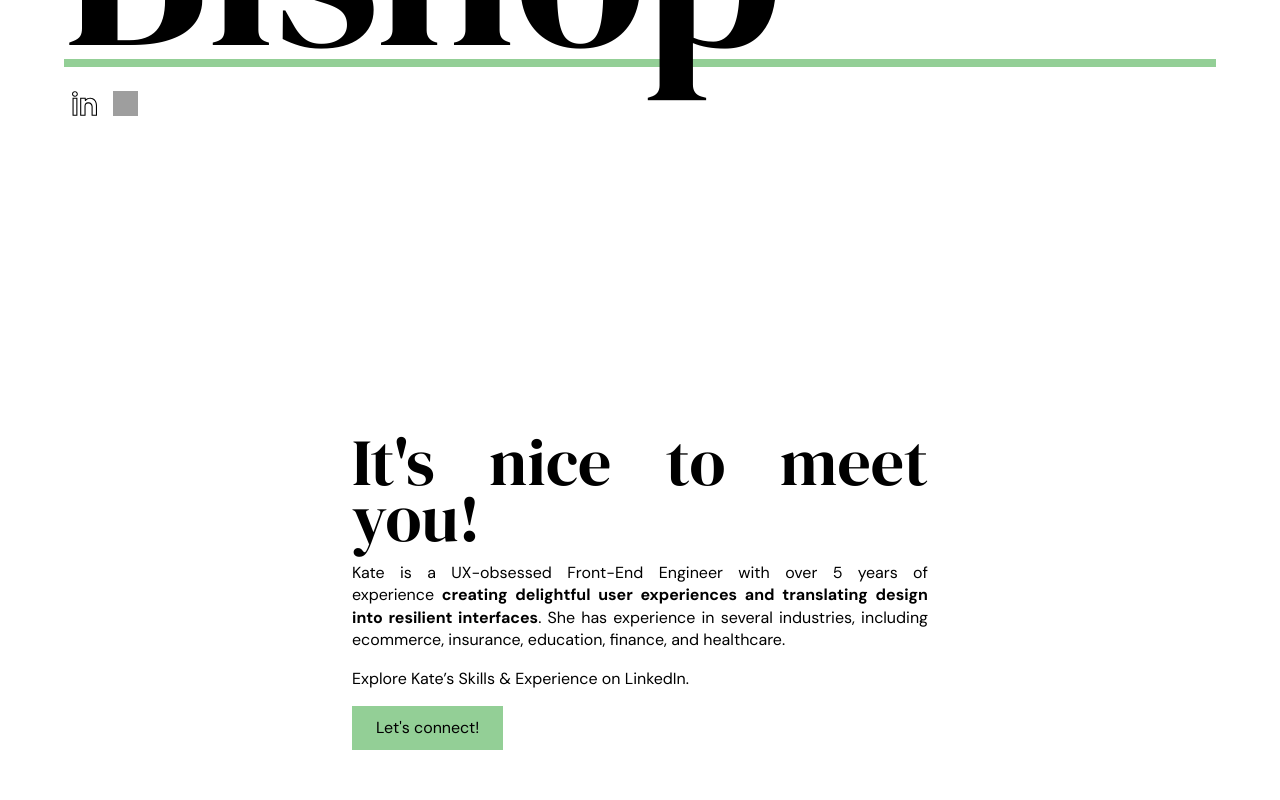
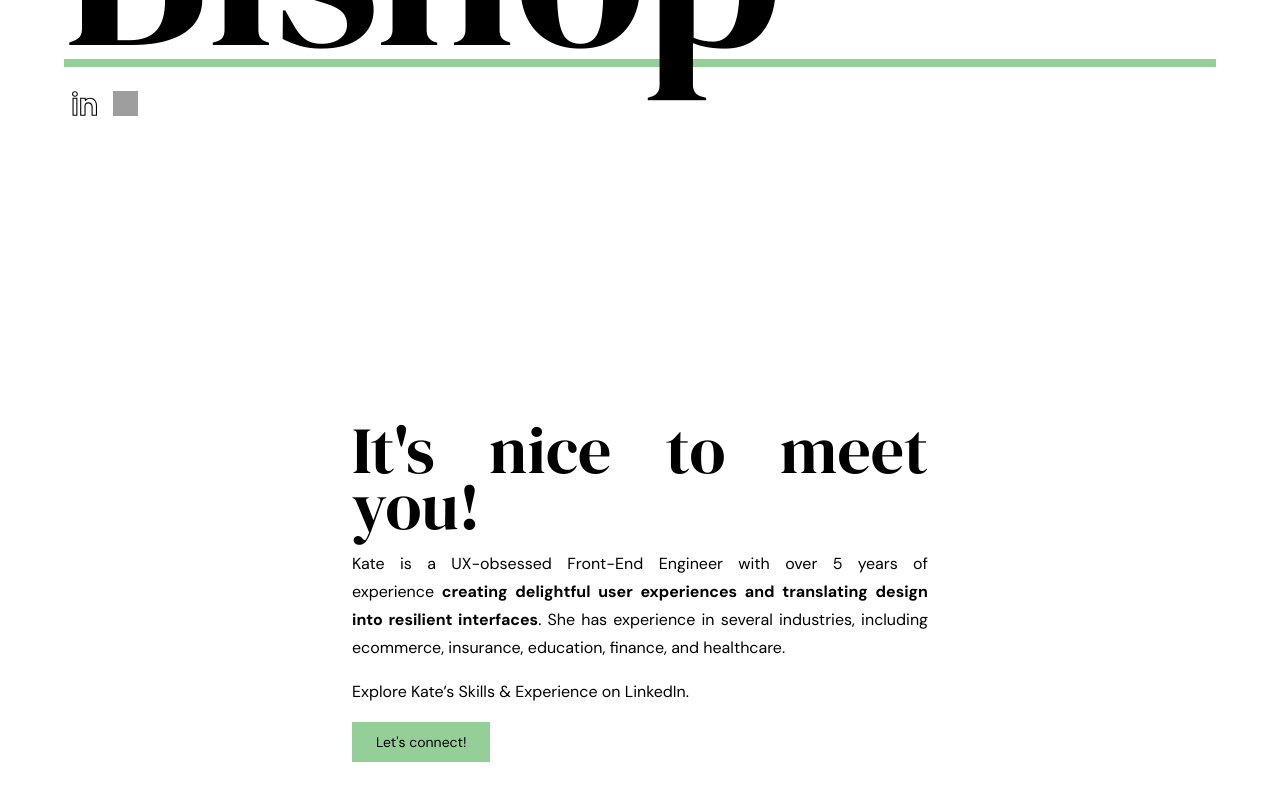
Before and after one commit to kate-bishop/thekatebishop, a Next.js app: page / in a window 1280 px wide. Shown: the part 664-1464 px from the top of the page. Built offline with nearby package versions, Linux system fonts and the light colour scheme; grey boxes are pictures that could not be loaded.

Commit message:
theming updates, experience page

```diff
--- a/components/about.tsx
+++ b/components/about.tsx
@@ -1,7 +1,7 @@
 import styles from './about.module.scss';
 import Typography from '@mui/material/Typography';
 import Button from '@mui/material/Button';
-import { aboutTheme } from '../styles/mui.themes'
+import { homeTheme } from '../styles/mui.themes'
 import { ThemeProvider } from '@mui/material/styles';
 import { aboutMe, contact } from '../utils/strings';
 
@@ -29,9 +29,9 @@ const CallToAction: React.FC = () => {
 const About: React.FC = () => {
     return (
         <div className={styles.about}>
-            <ThemeProvider theme={aboutTheme}>
+            <ThemeProvider theme={homeTheme}>
                 <div className={styles.content}>
-                    <Typography variant="h1">{aboutMe.tagline2}</Typography>
+                    <Typography variant="h2">{aboutMe.tagline2}</Typography>
                     <MeetKate />
                     <CallToAction />
                 </div>
--- a/components/header.tsx
+++ b/components/header.tsx
@@ -2,7 +2,7 @@ import { useState, useEffect, useContext } from 'react';
 import styles from './header.module.scss';
 import utils from '../styles/utils.module.scss'
 import Image from 'next/image'
-import { headerTheme } from '../styles/mui.themes'
+import { homeTheme } from '../styles/mui.themes'
 import { transitionTimeout } from '../utils/constants';
 import { SmallScreenContext } from './wrapper';
 import { aboutMe, contact } from '../utils/strings';
@@ -20,7 +20,7 @@ export default function Header() {
 
     return (
         <div className={styles.header}>
-            <ThemeProvider theme={headerTheme}>
+            <ThemeProvider theme={homeTheme}>
                 <div className={styles.content}>
                     <CSSTransition
                         in={showContent}
--- a/styles/mui.themes.tsx
+++ b/styles/mui.themes.tsx
@@ -9,7 +9,7 @@ export const wrapperTheme = responsiveFontSizes(createTheme({
   },
 }));
 
-export const headerTheme = responsiveFontSizes(createTheme({
+export const homeTheme = responsiveFontSizes(createTheme({
   typography: {
     fontFamily: [
       'DM Sans',
@@ -29,24 +29,7 @@ export const headerTheme = responsiveFontSizes(createTheme({
         fontSize: '4rem'
       },
     },
-    subtitle1: {
-      color: palette.primary,
-      fontSize: '1rem',
-      textAlign: 'justify',
-      textJustify: 'inter-word',
-      '@media (max-width:300px)': {
-        fontSize: '.85rem'
-      },
-    }
-  },
-}));
-
-export const aboutTheme = responsiveFontSizes(createTheme({
-  typography: {
-    fontFamily: [
-      'DM Sans',
-    ].join(','),
-    h1: {
+    h2: {
       color: palette.primary,
       fontSize: '4rem',
       lineHeight: .85,
@@ -60,14 +43,20 @@ export const aboutTheme = responsiveFontSizes(createTheme({
     subtitle1: {
       color: palette.primary,
       fontSize: '1rem',
+      textAlign: 'justify',
+      textJustify: 'inter-word',
+      '@media (max-width:300px)': {
+        fontSize: '.85rem'
+      },
+    },
+    subtitle2: {
+      color: palette.primary,
+      fontSize: '1rem',
       lineHeight: '1.4rem',
       margin: 0,
       '@media (max-width:480px)': {
         fontSize: '.85rem'
       },
-    },
-    button: {
-      fontSize: '1rem',
     }
   },
   components: {
@@ -94,3 +83,41 @@ export const aboutTheme = responsiveFontSizes(createTheme({
     },
   },
 }));
+
+export const mainTheme = responsiveFontSizes(createTheme({
+  typography: {
+    fontFamily: [
+      'DM Sans',
+    ].join(','),
+    h1: {
+      color: palette.primary,
+      fontSize: '1rem',
+      lineHeight: .85,
+      '@media (max-width:480px)': {
+        fontSize: '.75rem'
+      },
+      fontFamily: [
+        'DM Serif Display',
+      ].join(','),
+    },
+    h2: {
+      color: palette.primary,
+      fontSize: '.85rem',
+      lineHeight: .85,
+    },
+    h3: {
+      color: palette.primary,
+      fontSize: '.85rem',
+      lineHeight: .85,
+    },
+    subtitle1: {
+      color: palette.primary,
+      fontSize: '1rem',
+      lineHeight: '1.4rem',
+      margin: 0,
+      '@media (max-width:480px)': {
+        fontSize: '.85rem'
+      },
+    },
+  },
+}));
```
Also changed, not shown: pages/experience.tsx (+21 -18 lines).
